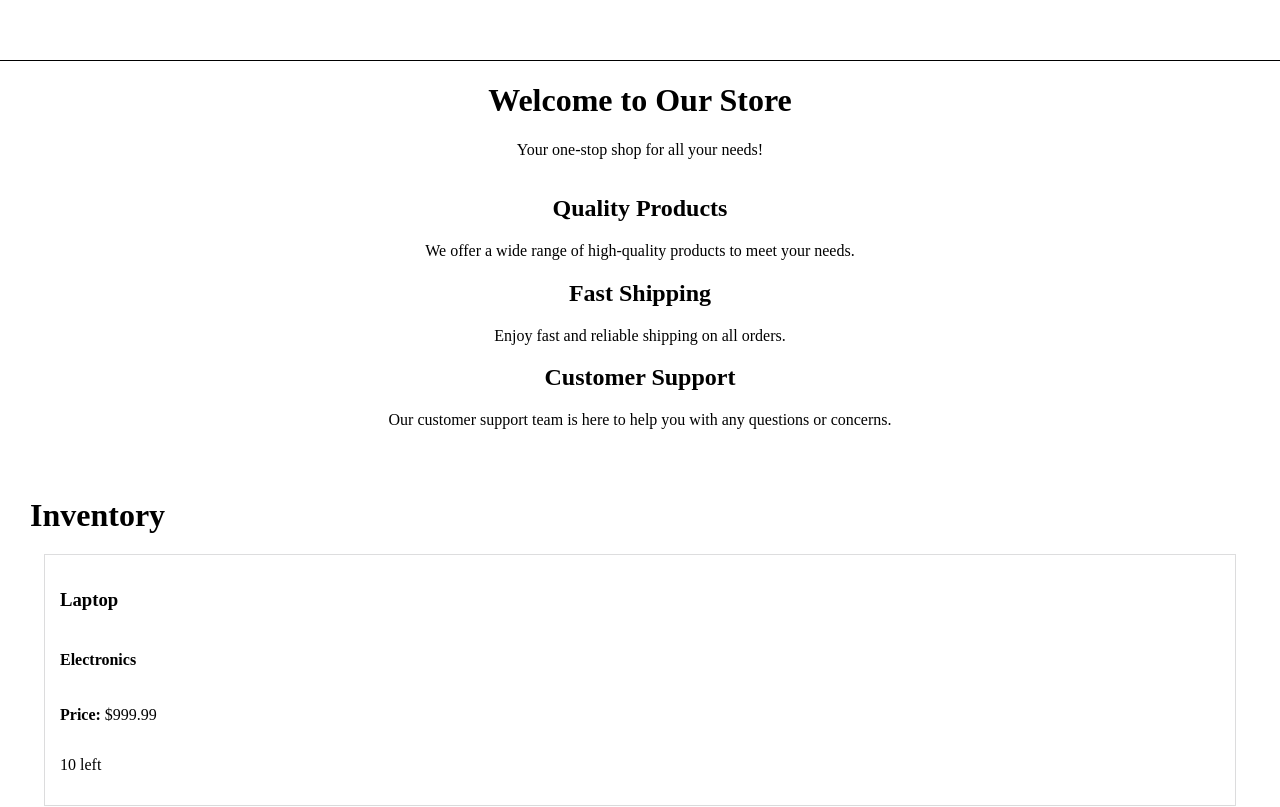
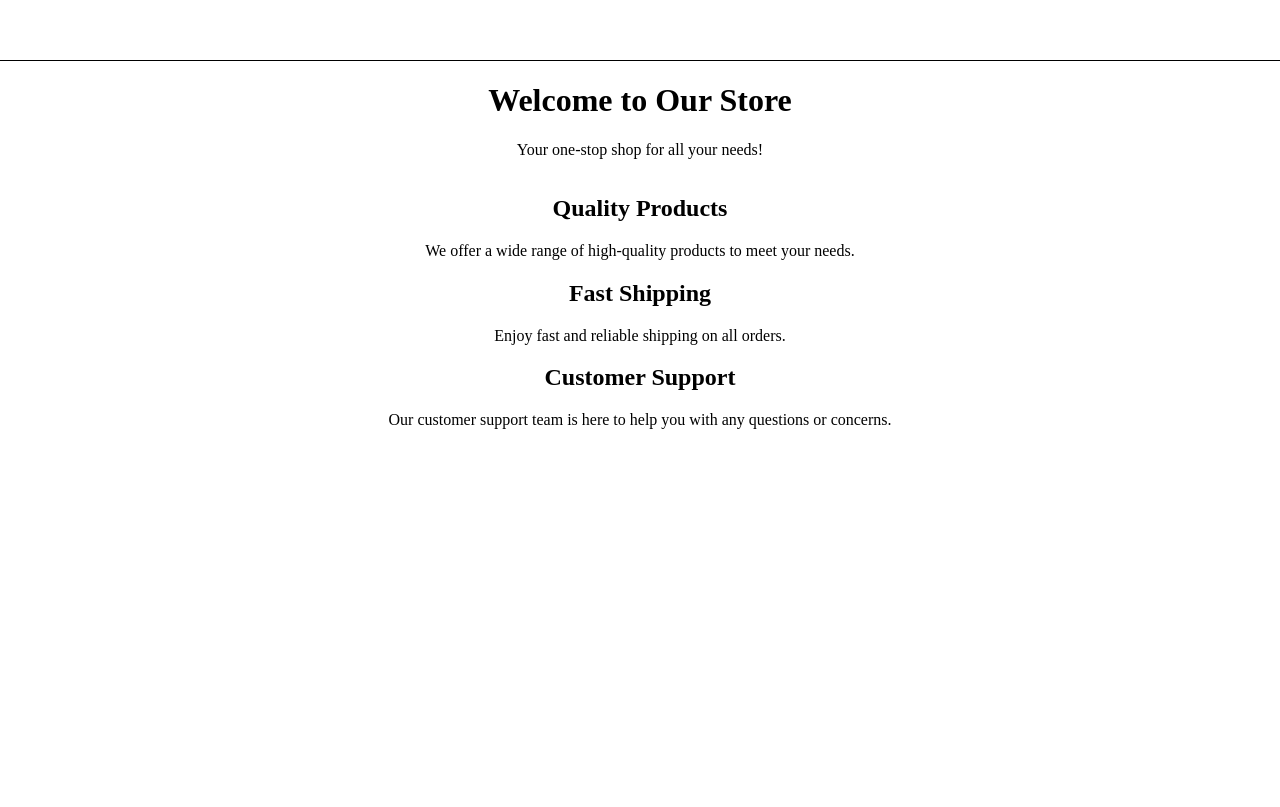
Before and after one commit to VSchool/web-dev-react-router-dom, a React (Vite) app: page / in a window 1280 px wide. Shown: the top 807 px of the page. Built offline with nearby package versions, Linux system fonts and the light colour scheme.

Commit message:
added router, routes, route

```diff
--- a/package.json
+++ b/package.json
@@ -12,6 +12,7 @@
   "dependencies": {
     "react": "^18.2.0",
     "react-dom": "^18.2.0",
+    "react-router-dom": "^6.23.1",
     "uuid": "^9.0.1"
   },
   "devDependencies": {
--- a/src/App.jsx
+++ b/src/App.jsx
@@ -2,15 +2,17 @@ import './App.css'
 import Home from './components/Home'
 import Navbar from './components/Navbar'
 import InventoryPage from './components/InventoryPage'
-
+import { Routes, Route } from 'react-router-dom'
 
 function App() {
 
   return (
     <>
       <Navbar />
-      <Home />
-      <InventoryPage />
+      <Routes>
+        <Route path='/' element={<Home />}/>
+        <Route path='/inventory' element={<InventoryPage />}/>
+      </Routes>
     </>
   )
 }
--- a/src/main.jsx
+++ b/src/main.jsx
@@ -2,10 +2,13 @@ import React from 'react'
 import ReactDOM from 'react-dom/client'
 import App from './App.jsx'
 import './index.css'
+import { BrowserRouter as Router } from 'react-router-dom'
 
 
 ReactDOM.createRoot(document.getElementById('root')).render(
   <React.StrictMode>
-    <App />
+    <Router>
+      <App />
+    </Router>
   </React.StrictMode>,
 )
```
Also changed, not shown: 1 other file (tests, documents, lock files or other folders).
